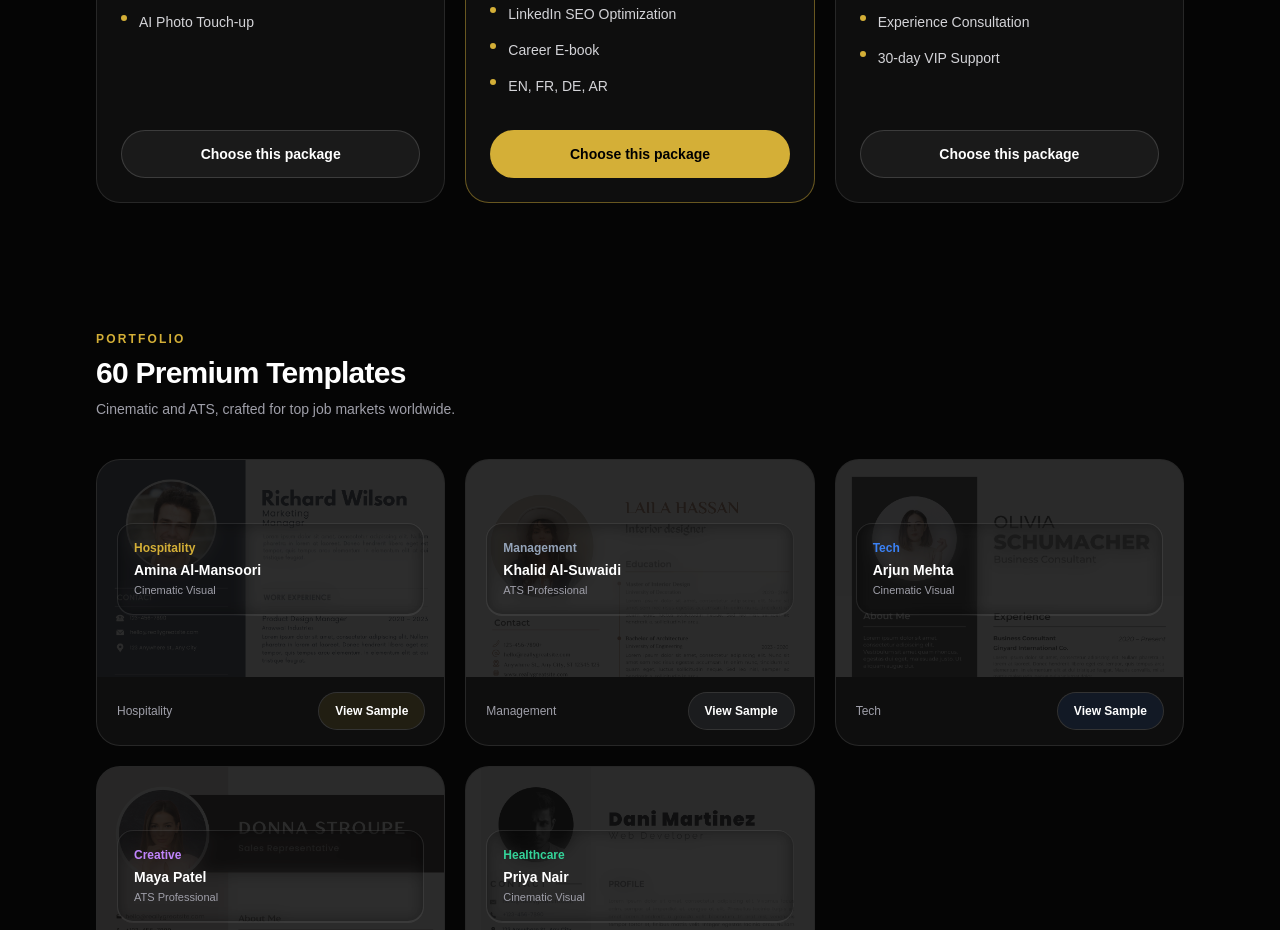
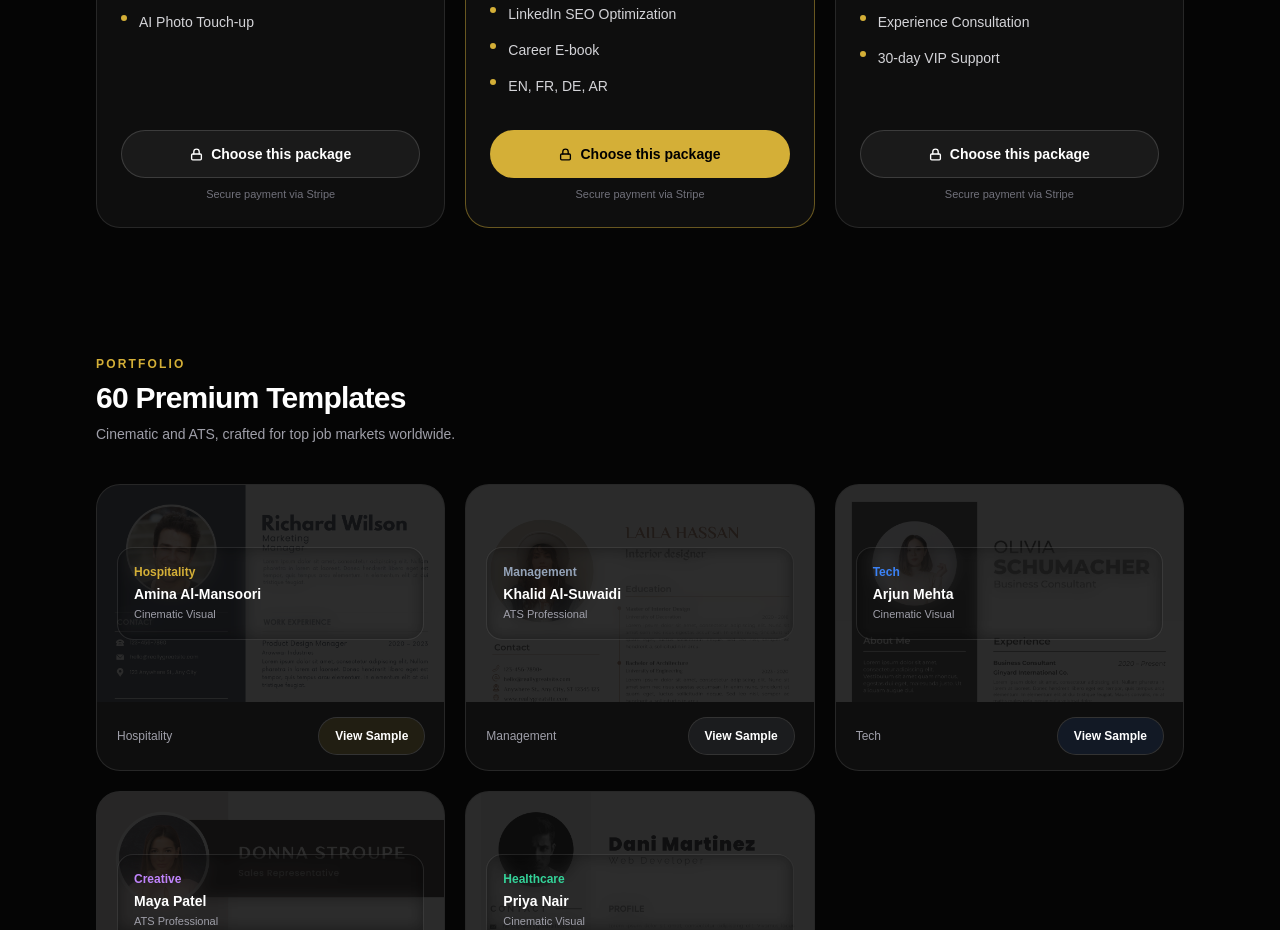
Before and after one commit to uniquewear20-spec/dubai-cv-agency, a Next.js app: page / in a window 1280 px wide. Shown: the part 3560-4490 px from the top of the page. Built offline with nearby package versions, Linux system fonts and the light colour scheme.

Commit message:
Fixed build error by removing lucide-react dependency

```diff
--- a/app/page.tsx
+++ b/app/page.tsx
@@ -688,11 +688,16 @@ export default function Home() {
                       href={p.stripeUrl}
                       target="_blank"
                       rel="noreferrer"
-                      className={`inline-flex h-12 w-full items-center justify-center rounded-full text-sm font-semibold transition ${p.highlight ? "text-black" : "border border-white/15 bg-white/5 text-white hover:bg-white/10"}`}
+                      className={`inline-flex h-12 w-full items-center justify-center gap-2 rounded-full text-sm font-semibold transition ${p.highlight ? "text-black" : "border border-white/15 bg-white/5 text-white hover:bg-white/10"}`}
                       style={p.highlight ? { background: GOLD } : undefined}
                     >
+                      <svg width="13" height="13" viewBox="0 0 24 24" fill="none" stroke="currentColor" strokeWidth="2.5" strokeLinecap="round" strokeLinejoin="round">
+                        <rect x="3" y="11" width="18" height="11" rx="2" />
+                        <path d="M7 11V7a5 5 0 0 1 10 0v4" />
+                      </svg>
                       {t.choosePkg}
                     </a>
+                    <p className="mt-2 text-center text-[11px] text-zinc-500">Secure payment via Stripe</p>
                   </div>
                 </article>
               </FadeIn>
```
